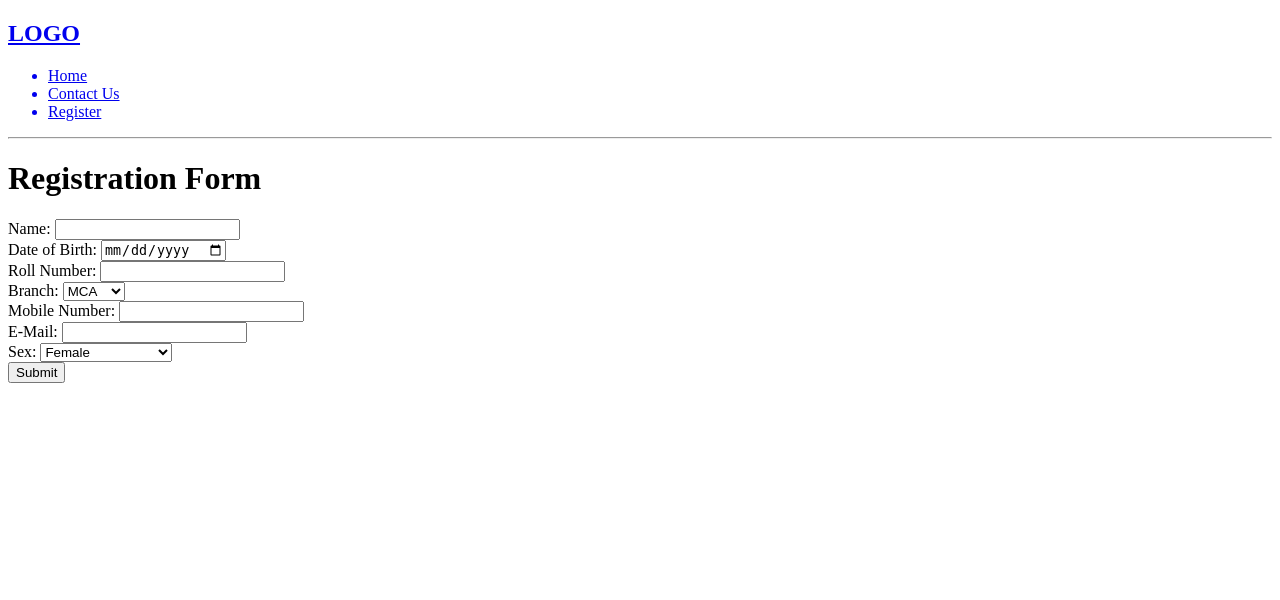
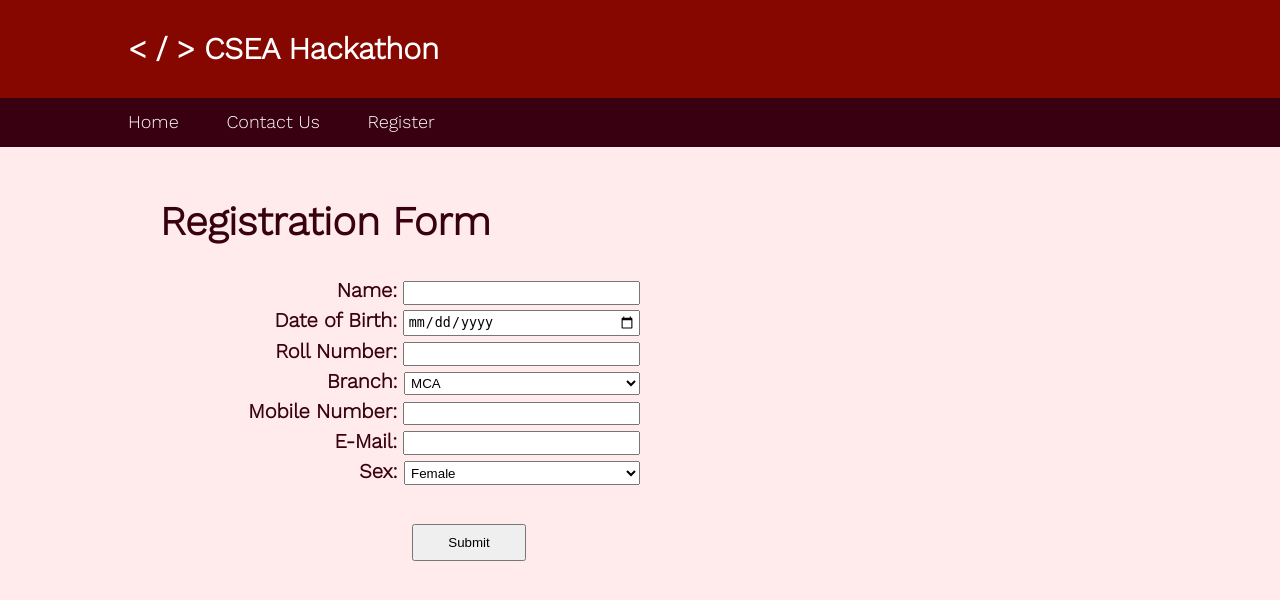
Before and after one commit to elementalneil/hackathon-webpages, a Django app: page /register/ in a window 1280 px wide. Shown: the top 600 px of the page. Run offline with Django 3.2, Linux system fonts and the light colour scheme.

Commit message:
Added CSS Design Elements to Project

```diff
--- /dev/null
+++ b/base/static/base/style.css
@@ -0,0 +1,191 @@
+/*Global Properties*/
+
+@font-face{
+    font-family: workSans;
+    src: url('fonts/WorkSans.ttf');
+}
+
+@font-face{
+    font-family: workSansHeading;
+    src: url('fonts/WorkSansHeading.ttf');
+}
+
+body{
+    font-family: workSans, Arial;
+    font-size: 15px;
+    line-height: 1.5em;
+    padding: 0;
+    margin: 0;
+    background-color: #ffebeb;
+    color: #390011;
+}
+
+.clearFix{
+    clear: both;
+}
+
+.container{
+    width: 80%;
+    margin: auto;
+    overflow: hidden;
+}
+
+/*Header Elements*/
+
+#header{
+    background: #860600;
+    color: #FEFFFF;
+    min-height: 7.5%;
+    padding: 1%;
+    padding-left: 10%;
+    font-size: 20px;
+}
+
+#header a{
+    color: #FEFFFF;
+    text-decoration: none;
+}
+
+#sticky{
+    position: -webkit- sticky;
+    position: sticky;
+    top: 0;
+    background: #390011;
+    z-index: 10;
+}
+
+nav ul{
+    padding: 0;
+    margin: 1.25% 0%;
+    list-style: none;
+    float: left;
+    width: 70%;
+}
+
+nav li{
+    display: inline;
+    font-size: 18px;
+    padding-right: 6%;
+}
+
+nav a{
+    color: #FEFFFF;
+    text-decoration: none;
+}
+
+nav a:hover{
+    color: #CFECEA;
+    font-size: 18.2px;
+}
+
+/*Showcase Elements*/
+#showcase{
+    min-height: 400px;
+    background: url('images/showcase1.jpg') no-repeat;
+    /*Credit:  Photo by AltumCode on Unsplash*/
+    background-size: cover;
+    text-align: center;
+    color: #FEFFFF;
+}
+
+#showcase h3{
+    font-size: 55px;
+    margin-top: 12.5%;
+    margin-bottom: 1%;
+}
+
+#showcase h1{
+    font-size: 55px;
+    margin-top: 7.5%;
+    margin-bottom: 1%;
+}
+
+#contact-box{
+    margin: 5% 1%;
+}
+
+#contact-lines{
+    margin: 1% 1%;
+    font-size: 20px;
+}
+
+#showcase p{
+    margin-top: 5%;
+    font-size: 20px;
+}
+
+/*Countdown Timer*/
+#countdown{
+    text-align: center;
+    margin-bottom: 5%;
+}
+
+#countdown h3{
+    font-size: 40px;
+    font-weight: 900;
+}
+
+#timer{
+    font-size: 30px;
+    font-weight: 1000;
+    color: #FEFFFF;
+    background: #860600;
+    margin: 0% 37%;
+    padding: 2.5%;
+}
+
+/*List of Participants*/
+#list{
+    margin: 10% 10%;
+}
+
+#list h1{
+    font-size: 25px;
+    font-weight: 900;
+}
+
+#list div{
+    font-size: 20px;
+    padding-left: 2%;
+}
+
+/*Form Decorations*/
+
+#form-container{
+    margin: 5% 12.5%;
+}
+
+#form-header{
+    font-size: 40px;
+    font-weight: 900;
+    padding-bottom: 2%;
+}
+
+#form-elements{
+    font-size: 20px;
+    font-weight: 600;
+    padding-left: 2.5%;
+    padding-right: 0%;
+    margin-right: 50%;
+}
+
+#form-inputs{
+    padding-bottom: 1%;
+    text-align: right;
+}
+
+#form-inputs input{
+    width: 50%;
+    padding: 0.5% 0.5%;
+}
+
+#form-inputs select{
+    width: 51.8%;
+    padding: 0.5% 0.5%;
+}
+
+#form-elements #submit-button{
+    margin: 7.5% 50%;
+    padding: 2% 0%;
+    width: 25%;
+}
--- a/base/templates/base/form.html
+++ b/base/templates/base/form.html
@@ -1,8 +1,9 @@
 {% extends 'main.html' %}
 
 {% block content %}
-    <h1>Registration Form</h1>
-    <div>
+    <div id="form-container">
+        <h1 id="form-header">Registration Form</h1>
+        <div id="form-elements">
             <script type="text/javascript">
                 function validateForm(){
                     let x = document.forms["form"]["dob"].value;
@@ -34,10 +35,16 @@
             </script>
             <form method="POST" action="" name="form" onsubmit="return validateForm()">
                 {% csrf_token %}
-
-            <label>Name: </label> <input name="name" type="text" id="name" required="true"><br>
-            <label>Date of Birth: </label> <input name="dob" type="date" id="dob" required="true"><br>
-            <label>Roll Number: </label> <input name="roll" type="text" id="roll" required="true" minlength="9" maxlength="9" ><br>
+                <div id="form-inputs">
+                    <label>Name: </label> <input name="name" type="text" id="name" required="true">
+                </div>
+                <div id="form-inputs">
+                    <label>Date of Birth: </label> <input name="dob" type="date" id="dob" required="true">
+                </div>
+                <div id="form-inputs">
+                    <label>Roll Number: </label> <input name="roll" type="text" id="roll" required="true" minlength="9" maxlength="9" >
+                </div>
+                <div id="form-inputs">
                     <label>Branch: </label>
                     <select name="branch" id="branch">
                         <option value="MCA">MCA</option>
@@ -45,17 +52,23 @@
                         <option value="MTech">MTech</option>
                         <option value="PHD">PHD</option>
                     </select>
-            <br>
-            <label>Mobile Number: </label> <input name="mobile" type="text" id="mobile" required="true" minlength="10" maxlength="10" ><br>
-            <label>E-Mail: </label> <input name="email" type="email" id="email" required="true"><br>
+                </div>
+                <div id="form-inputs">
+                    <label>Mobile Number: </label> <input name="mobile" type="text" id="mobile" required="true" minlength="10" maxlength="10" >
+                </div>
+                <div id="form-inputs">
+                    <label>E-Mail: </label> <input name="email" type="email" id="email" required="true">
+                </div>
+                <div id="form-inputs">
                     <label>Sex: </label>
                     <select name="sex" id="sex">
                         <option value="F">Female</option>
                         <option value="M">Male</option>
                         <option value="N">Rather not Specify</option>
                     </select>
-            <br>
-            <input type="submit" value="Submit">
+                </div>
+                <input id="submit-button" type="submit" value="Submit">
             </form>
         </div>
+    </div>
 {% endblock %}
--- a/templates/main.html
+++ b/templates/main.html
@@ -3,6 +3,8 @@
 <head>
     <meta charset="utf-8">
     <meta name="viewport" content="width=device-width, initial-scale=1">
+    {% load static %}
+    <link rel="stylesheet" type="text/css" href="{% static 'base/style.css' %}">
     <title>CSEA Hackathon</title>
 </head>
 
--- a/templates/navbar.html
+++ b/templates/navbar.html
@@ -1,7 +1,16 @@
-<a href="\"><h2>LOGO</h2></a>
-<ul>
-    <a href="\"><li>Home</li></a>
-    <a href="\contact-us"><li>Contact Us</li></a>
-    <a href="\register"><li>Register</li></a>
-</ul>
-<hr>
+<div id="header">
+    <a href="\"><h2><strong>< / ></strong> CSEA Hackathon</h2></a>
+</div>
+
+<div class="clearFix"></div>
+<div id="sticky">
+    <nav>
+        <div class="container">
+            <ul>
+                <a href="\"><li>Home</li></a>
+                <a href="\contact-us"><li>Contact Us</li></a>
+                <a href="\register"><li>Register</li></a>
+            </ul>
+        </div>
+    </nav>
+</div>
```
Also changed, not shown: base/templates/base/contact.html (+13 -7 lines), base/templates/base/home.html (+15 -11 lines), base/static/base/fonts/WorkSans.ttf (added), base/static/base/fonts/WorkSansHeading.ttf (added), base/static/base/images/showcase1.jpg (added), db.sqlite3. Lines whose indentation alone changed are shown as unchanged.
